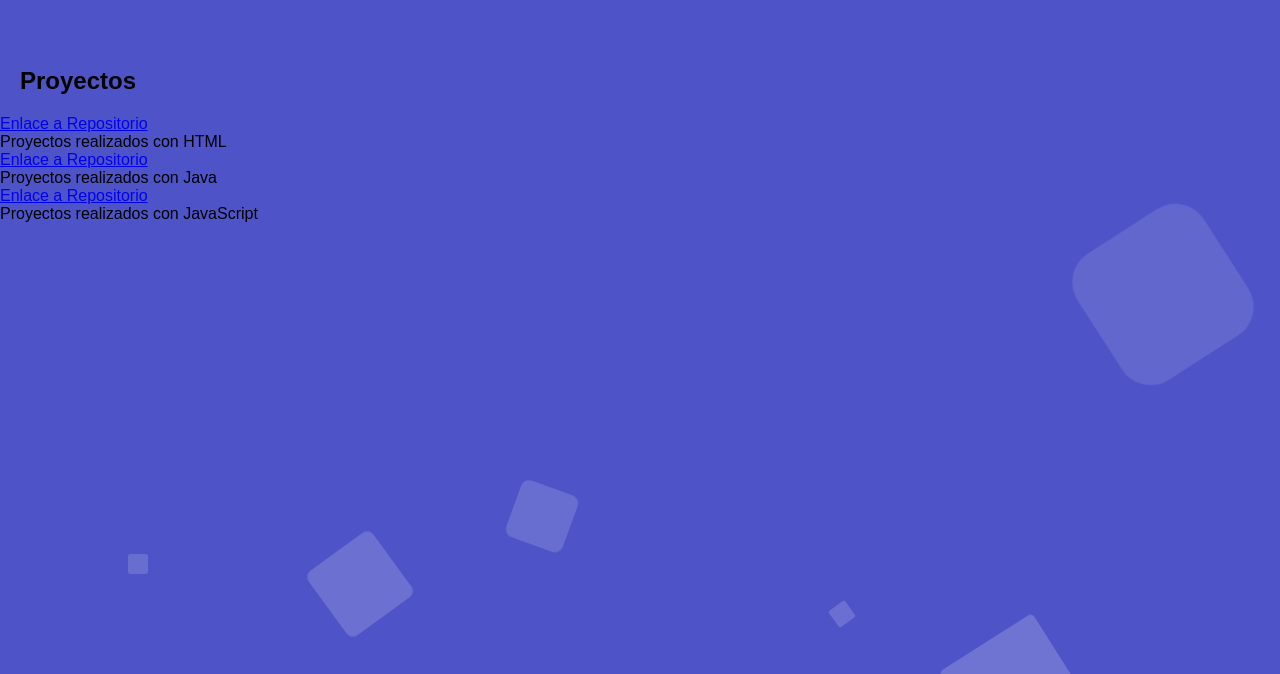
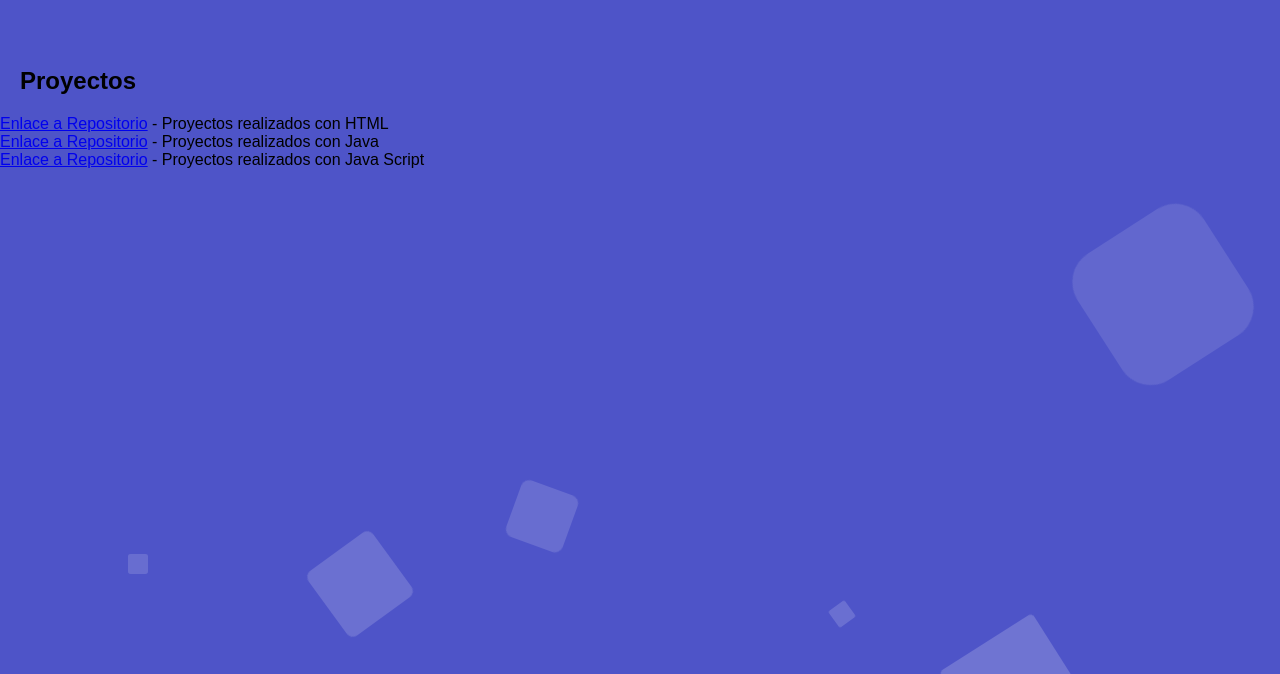
Before and after one commit to Troledbg/Troledbg.github.io, a website built with webpack: page index.html in a window 1280 px wide. Shown: the part 126-800 px from the top of the page. Built offline with nearby package versions, Linux system fonts and the light colour scheme.

Commit message:
Probando

```diff
--- a/css/style.css
+++ b/css/style.css
@@ -8,6 +8,9 @@ header {
   color: black;
   padding: 20px;
 
+}
+.circles {
+  pointer-events: none; /* Permite hacer clic a través del fondo */
 }
 
 
--- a/index.html
+++ b/index.html
@@ -44,27 +44,9 @@
   <section class="seccion1">
     <h2>Proyectos</h2>
 
-    <div>
-      <a href="https://github.com/Troledbg/DAM/tree/252c86208bb5ff9417cb748a8e46adca1cc8aee0/Lenguaje%20de%20Marcas/HTML" target="_blank">
-        Enlace a Repositorio
-      </a>
-      <p>Proyectos realizados con HTML</p>
-    </div>
-
-    <div>
-      <a href="https://github.com/Troledbg/DAM/tree/252c86208bb5ff9417cb748a8e46adca1cc8aee0/Programacion/JAVA" target="_blank">
-        Enlace a Repositorio
-      </a>
-      <p>Proyectos realizados con Java</p>
-    </div>
-
-    <div>
-      <a href="https://github.com/Troledbg/DAM/tree/252c86208bb5ff9417cb748a8e46adca1cc8aee0/Lenguaje%20de%20Marcas/JavaScript" target="_blank">
-        Enlace a Repositorio
-      </a>
-      <p>Proyectos realizados con JavaScript</p>
-    </div>
-
+    <p><a href="https://github.com/Troledbg/DAM/tree/252c86208bb5ff9417cb748a8e46adca1cc8aee0/Lenguaje%20de%20Marcas/HTML">Enlace a Repositorio</a> - Proyectos realizados con HTML</p>
+    <p><a href="https://github.com/Troledbg/DAM/tree/252c86208bb5ff9417cb748a8e46adca1cc8aee0/Programacion/JAVA">Enlace a Repositorio</a> - Proyectos realizados con Java</p>
+    <p><a href="https://github.com/Troledbg/DAM/tree/252c86208bb5ff9417cb748a8e46adca1cc8aee0/Lenguaje%20de%20Marcas/Java%20Script">Enlace a Repositorio</a> - Proyectos realizados con Java Script</p>
   </section>
   <!-- Add your site or application content here -->
   <!-- Poner menus desplegables, cuando lo pinchen, o se pongan encima
```
